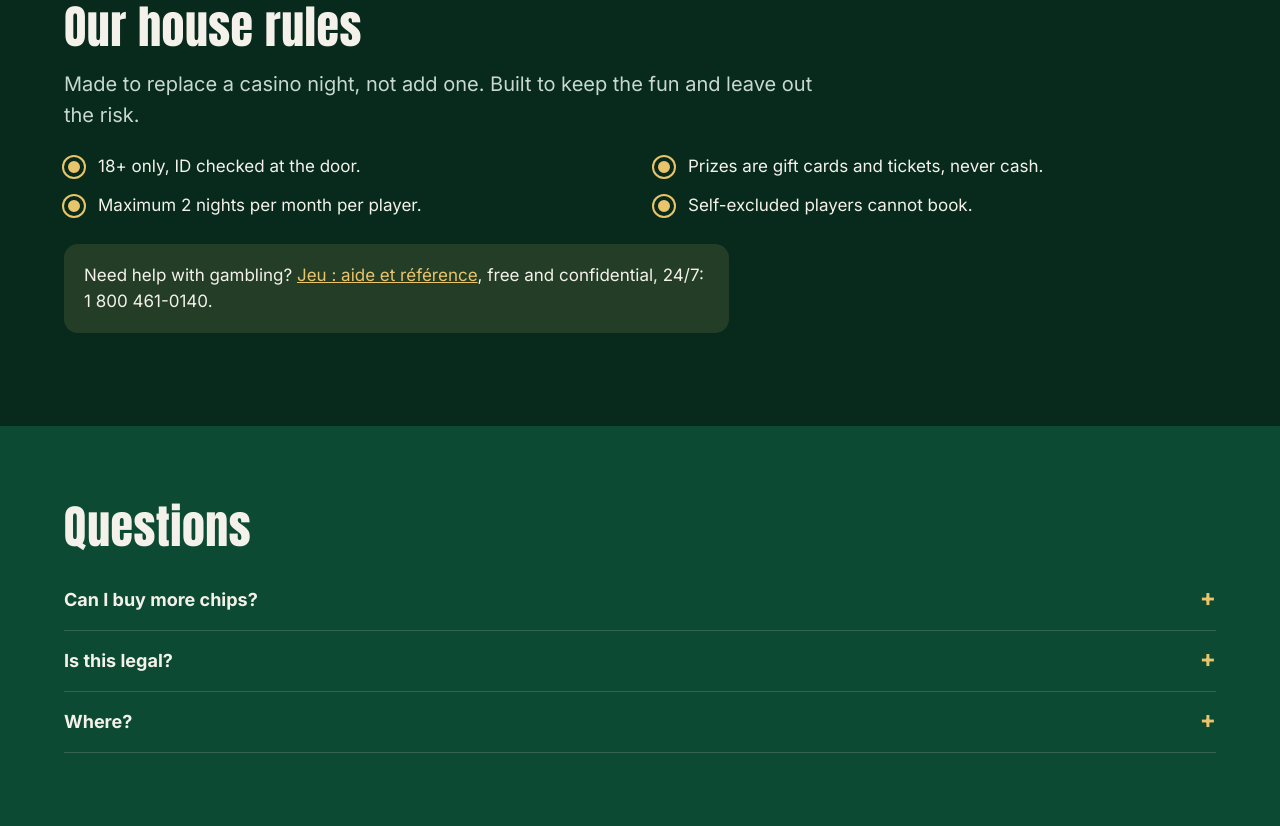
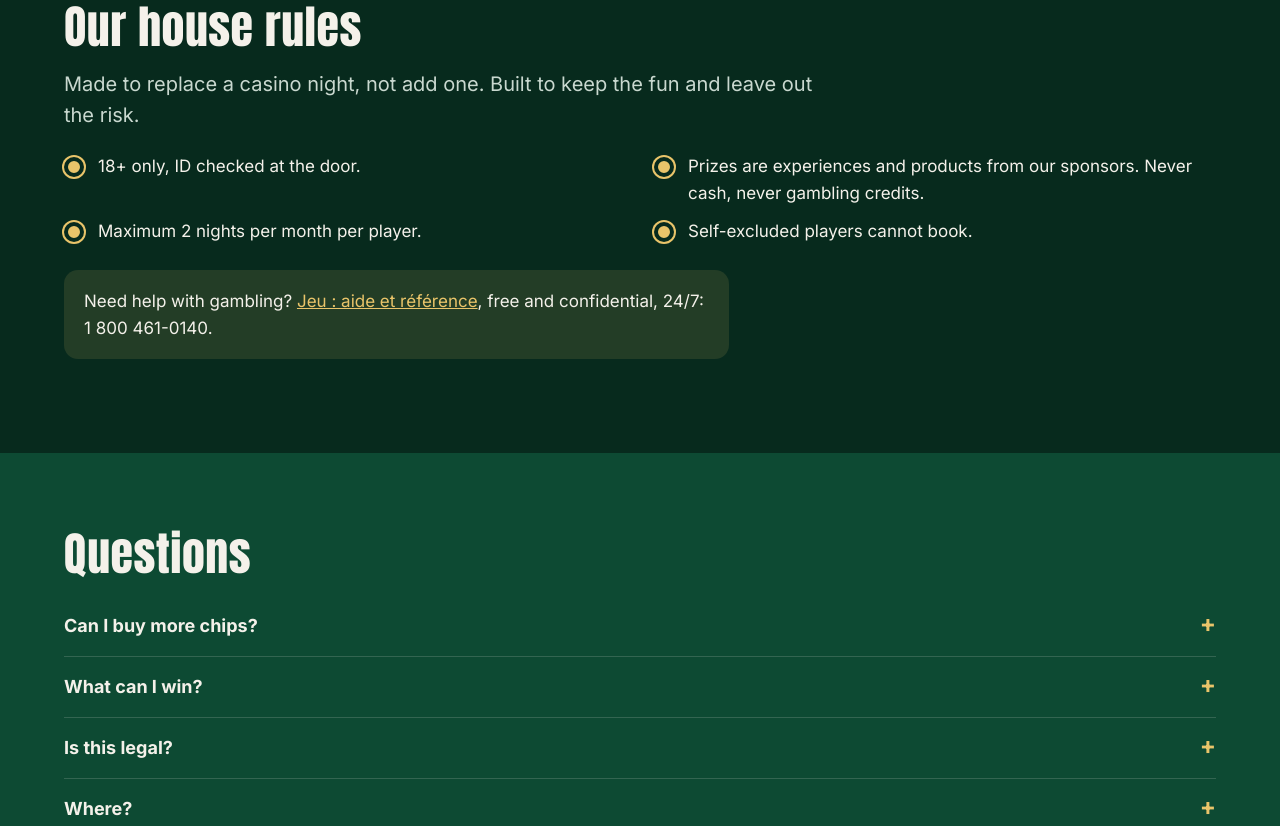
Before and after one commit to thibaultduverger10-ship-it/jackpot-nights, a plain HTML site: page index.html in a window 1280 px wide. Shown: the part 2186-3012 px from the top of the page. Drawn offline with Linux system fonts and the light colour scheme.

Commit message:
V2: define prize boundaries, add "What can I win?" FAQ, legal answer in future tense
Co-Authored-By: Claude Opus 5.5 <noreply@anthropic.com>
Claude-Session: https://claude.ai/code/session_014wtFrcdFc3t8cs6BqwQ5eG

```diff
--- a/index.html
+++ b/index.html
@@ -172,7 +172,7 @@ footer{padding:28px max(5vw,18px);background:#051e15;font-size:14px;color:var(--
     <p class="lead">Made to replace a casino night, not add one. Built to keep the fun and leave out the risk.</p>
     <ul class="rules">
       <li>18+ only, ID checked at the door.</li>
-      <li>Prizes are gift cards and tickets, never cash.</li>
+      <li>Prizes are experiences and products from our sponsors. Never cash, never gambling credits.</li>
       <li>Maximum 2 nights per month per player.</li>
       <li>Self-excluded players cannot book.</li>
     </ul>
@@ -184,7 +184,8 @@ footer{padding:28px max(5vw,18px);background:#051e15;font-size:14px;color:var(--
   <div class="wrap">
     <h2>Questions</h2>
     <details><summary>Can I buy more chips?</summary><p>No. That's the point: one ticket, one stack.</p></details>
-    <details><summary>Is this legal?</summary><p>We are confirming the legal framework with a lawyer. No night will take place before it is confirmed.</p></details>
+    <details><summary>What can I win?</summary><p>The top 3 players of the night win sponsor prizes, like concert tickets or dinner for two. Chips have no cash value and can't be exchanged.</p></details>
+    <details><summary>Is this legal?</summary><p>Before any night, we will confirm the format with a lawyer. No night will take place until it is confirmed.</p></details>
     <details><summary>Where?</summary><p>Partner bars in Montréal, to be announced.</p></details>
   </div>
 </section>
```
